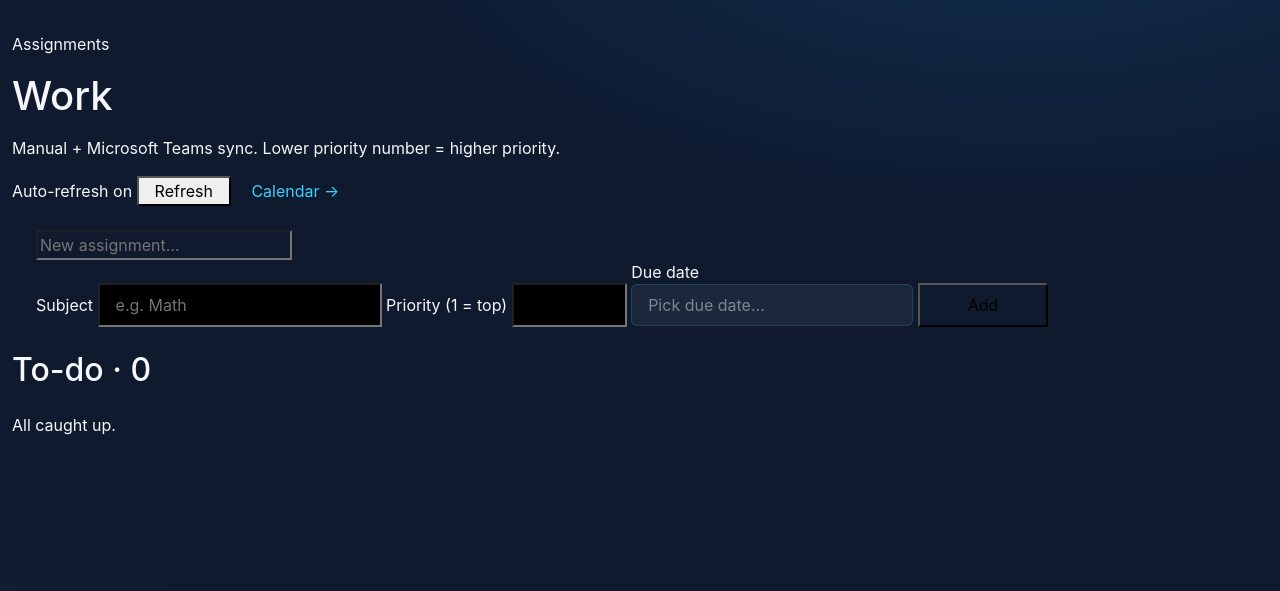
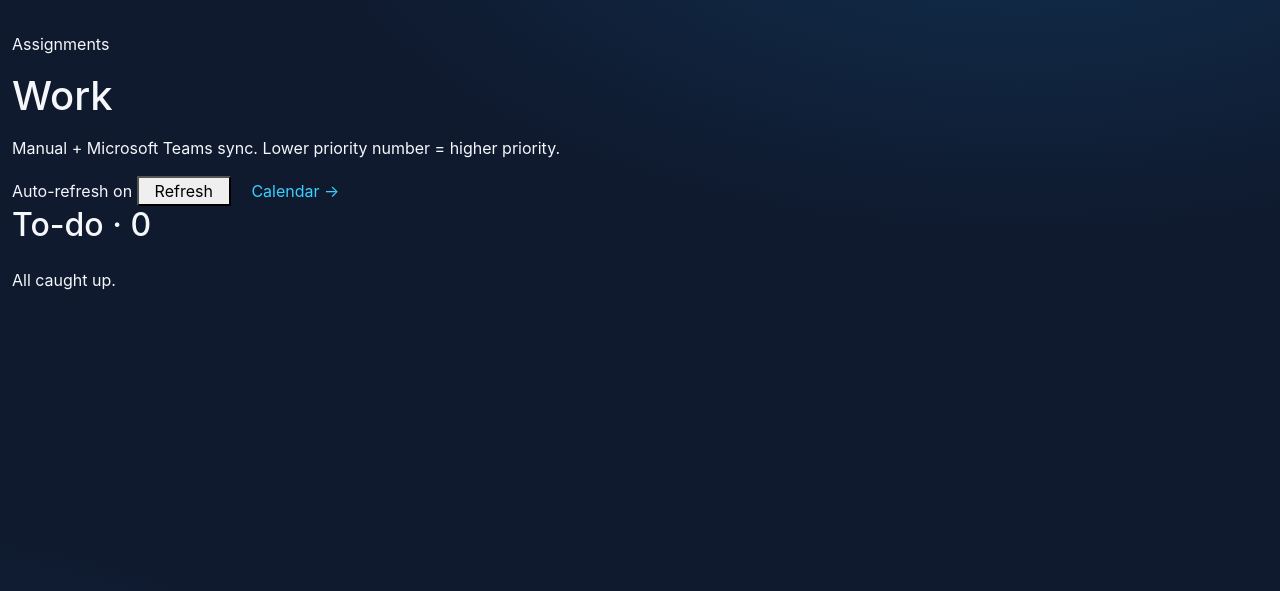
Before and after one commit to kevin02150101/super-app, a Flask app: template hcas-hub/templates/assignments.html in a window 1280 px wide. Shown: the part 49-640 px from the top of the page. Run offline with Flask 3, Linux system fonts and the light colour scheme; the template is opened without the code that fills it, so the values that code supplies are empty; some libraries are stand-ins or nearby versions.

Commit message:
ui: move privacy to header, remove sign-in pill/forms, drop manual add form

```diff
--- a/hcas-hub/templates/assignments.html
+++ b/hcas-hub/templates/assignments.html
@@ -18,29 +18,7 @@
   </div>
 </div>
 
-{# Add row #}
-<form method="post" action="/assignments/add" class="p-4 mb-8 space-y-3">
-  <input name="title" required placeholder="New assignment…"
-         class="w-full bg-transparent text-[16px] placeholder-ink-mute focus:outline-none" />
-  <div class="flex flex-wrap gap-2 items-end">
-    <label class="flex-1 min-w-[120px]">
-      <span class="block eyebrow text-[10px] tracking-[0.18em] mb-1 text-ink-mute">Subject</span>
-      <input name="subject" placeholder="e.g. Math" class="w-full bg-black hairline-soft px-3 py-2 text-[12px] placeholder-ink-mute focus:outline-none" />
-    </label>
-    <label class="w-20">
-      <span class="block eyebrow text-[10px] tracking-[0.18em] mb-1 text-ink-mute" title="Lower number = higher priority. 1 is top.">Priority <span class="text-ink-soft normal-case tracking-normal">(1 = top)</span></span>
-      <input name="priority" type="number" min="1" max="99" value="3"
-             title="1 = highest priority, 99 = lowest"
-             class="w-full bg-black hairline-soft px-3 py-2 text-[12px] focus:outline-none" />
-    </label>
-    <label class="flex-1 min-w-[200px]">
-      <span class="block eyebrow text-[10px] tracking-[0.18em] mb-1 text-ink-mute">Due date</span>
-      <input id="due-at-input" name="due_at" type="text" autocomplete="off" placeholder="Pick due date…"
-             class="w-full bg-black hairline-soft px-3 py-2 text-[12px] placeholder-ink-mute focus:outline-none cursor-pointer" />
-    </label>
-    <button class="px-5 py-2 bg-white text-black display text-[12px] tracking-wider hover:bg-ink-soft transition">Add</button>
-  </div>
-</form>
+{# Manual add form removed #}
 
 {# Flatpickr — English calendar/time picker #}
 <link rel="stylesheet" href="https://cdn.jsdelivr.net/npm/flatpickr@4.6.13/dist/flatpickr.min.css">
```
Also changed, not shown: hcas-hub/templates/base.html (+8 -28 lines), hcas-hub/templates/today.html (+1 -18 lines).
